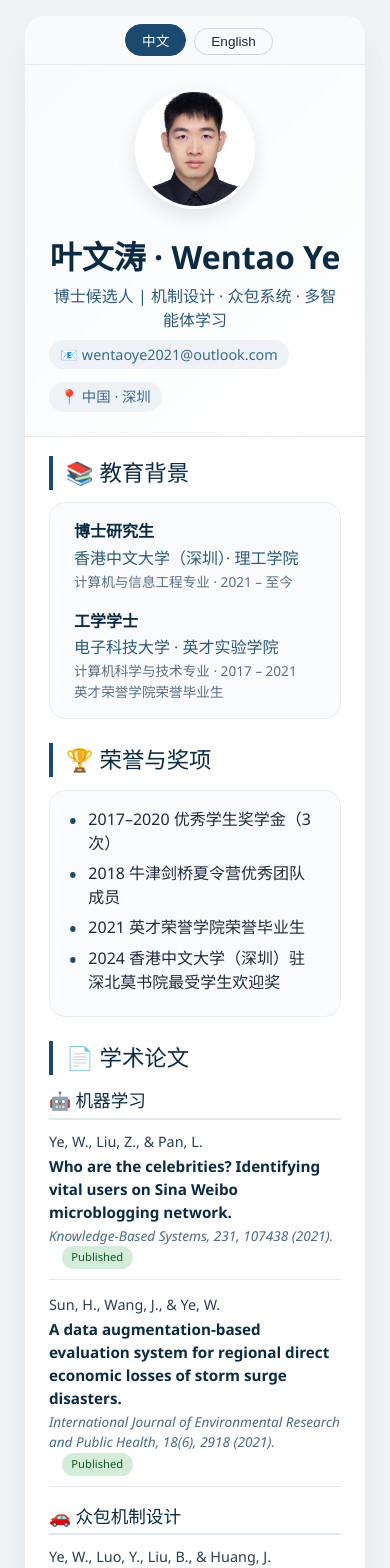
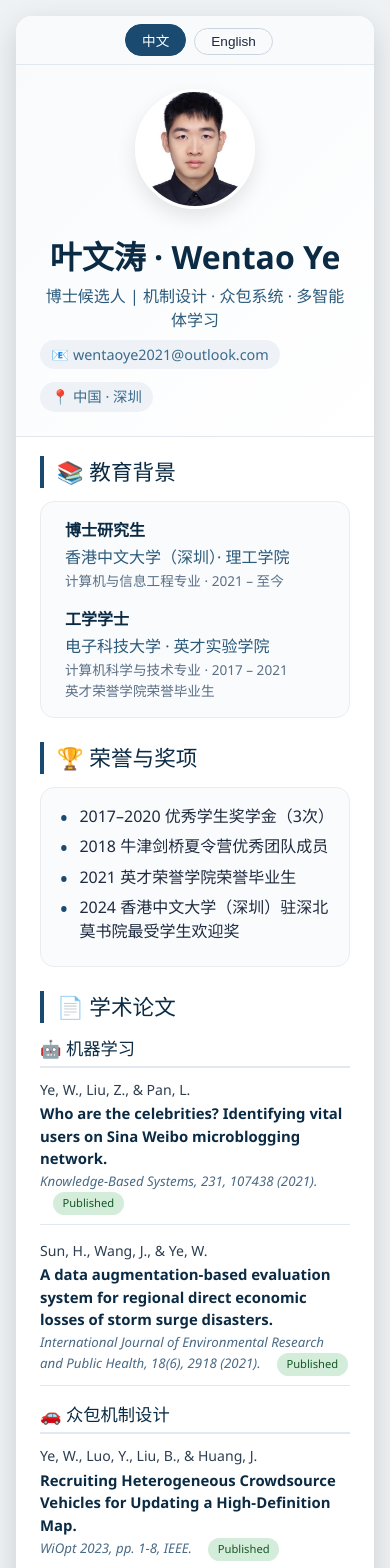
Before and after one commit to WentaoYe-com/Homepage, a Next.js app: page / in a window 390 px wide. Shown: the top 1568 px of the page. Built offline with nearby package versions, Linux system fonts and the light colour scheme.

Commit message:
Full width container (96%) with responsive breakpoints

```diff
--- a/app/globals.css
+++ b/app/globals.css
@@ -9,22 +9,22 @@ body {
   font-family: 'Segoe UI', 'Roboto', 'Noto Sans', system-ui, -apple-system, sans-serif;
   line-height: 1.6;
   color: #1e2a3e;
-  padding: 2rem 1rem;
+  padding: 1.5rem 1rem;
 }
 
 .container {
-  width: 95%;
-  max-width: 1800px;
+  width: 96%;
+  max-width: none;
   margin: 0 auto;
   background: white;
-  border-radius: 28px;
-  box-shadow: 0 20px 35px -12px rgba(0,0,0,0.1);
+  border-radius: 20px;
+  box-shadow: 0 10px 30px rgba(0,0,0,0.15);
   overflow: hidden;
 }
 
 .lang-bar {
   background: #f8fafc;
-  padding: 0.8rem 2rem;
+  padding: 0.7rem 2rem;
   text-align: right;
   border-bottom: 1px solid #e2e8f0;
 }
@@ -54,7 +54,7 @@ body {
   gap: 2.5rem;
   align-items: center;
   background: linear-gradient(135deg, #f8fafc 0%, #ffffff 100%);
-  padding: 3rem 3rem;
+  padding: 2.5rem 3rem;
   border-bottom: 1px solid #e2e8f0;
 }
 .photo {
@@ -98,19 +98,19 @@ body {
   gap: 6px;
 }
 .content {
-  padding: 2.5rem 3rem 3rem;
+  padding: 2rem 3rem 2.5rem;
 }
 
 section {
-  margin-bottom: 2.5rem;
+  margin-bottom: 2rem;
 }
 
 section h2 {
-  font-size: 1.7rem;
+  font-size: 1.6rem;
   font-weight: 500;
   border-left: 5px solid #1a4a6f;
   padding-left: 1rem;
-  margin-bottom: 1.2rem;
+  margin-bottom: 1rem;
   color: #0b2b44;
 }
 
@@ -123,7 +123,7 @@ section h2 {
 
 .card {
   background: #f9fbfd;
-  border-radius: 20px;
+  border-radius: 16px;
   padding: 1.2rem 1.5rem;
   transition: all 0.2s;
   border: 1px solid #e9edf2;
@@ -176,16 +176,16 @@ section h2 {
   margin-top: 0;
 }
 .pub-category h3 {
-  font-size: 1.3rem;
+  font-size: 1.25rem;
   font-weight: 500;
   color: #0b2b44;
-  margin-bottom: 1rem;
+  margin-bottom: 0.9rem;
   padding-bottom: 0.3rem;
   border-bottom: 2px solid #e2e8f0;
 }
 .pub-item {
-  margin-bottom: 1.3rem;
-  padding-bottom: 0.8rem;
+  margin-bottom: 1.2rem;
+  padding-bottom: 0.7rem;
   border-bottom: 1px solid #e2e8f0;
 }
 .pub-authors {
@@ -198,7 +198,7 @@ section h2 {
   margin: 0.2rem 0;
 }
 .pub-venue {
-  font-size: 0.9rem;
+  font-size: 0.88rem;
   color: #4a6a85;
   font-style: italic;
 }
@@ -227,11 +227,26 @@ section h2 {
 
 footer {
   text-align: center;
-  padding: 1.2rem;
+  padding: 1rem;
   background: #f8fafc;
-  font-size: 0.85rem;
+  font-size: 0.82rem;
   color: #5a6e85;
   border-top: 1px solid #e2e8f0;
+}
+
+@media (max-width: 1024px) {
+  .container {
+    width: 98%;
+  }
+
+  .profile {
+    padding: 2rem 2.5rem;
+    gap: 2rem;
+  }
+
+  .content {
+    padding: 1.8rem 2.5rem 2rem;
+  }
 }
 
 @media (max-width: 768px) {
@@ -241,7 +256,8 @@ footer {
   }
 
   .container {
-    border-radius: 20px;
+    width: 100%;
+    border-radius: 16px;
   }
 
   .lang-bar {
@@ -287,14 +303,14 @@ footer {
   }
 
   section h2 {
-    font-size: 1.4rem;
+    font-size: 1.35rem;
     border-left: 4px solid #1a4a6f;
     padding-left: 0.8rem;
     margin-bottom: 0.8rem;
   }
 
   .card {
-    border-radius: 16px;
+    border-radius: 14px;
     padding: 1rem 1.2rem;
   }
 
@@ -325,7 +341,7 @@ footer {
   }
 
   .pub-category h3 {
-    font-size: 1.1rem;
+    font-size: 1.08rem;
     margin-bottom: 0.7rem;
     padding-bottom: 0.25rem;
   }
@@ -336,21 +352,21 @@ footer {
   }
 
   .pub-authors {
-    font-size: 0.9rem;
+    font-size: 0.88rem;
   }
 
   .pub-title {
     margin: 0.15rem 0;
-    font-size: 0.95rem;
+    font-size: 0.93rem;
   }
 
   .pub-venue {
-    font-size: 0.85rem;
+    font-size: 0.83rem;
   }
 
   footer {
-    padding: 0.8rem;
-    font-size: 0.8rem;
+    padding: 0.75rem;
+    font-size: 0.78rem;
   }
 }
 
```
